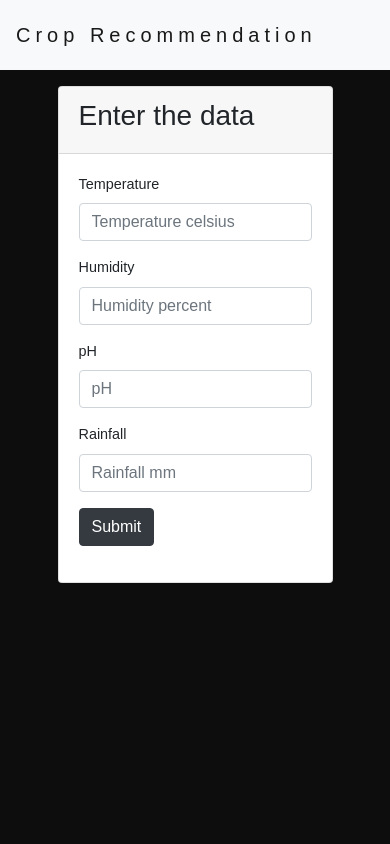
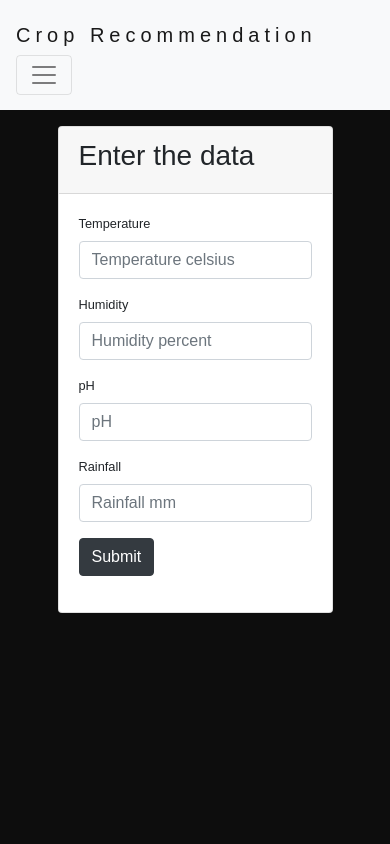
Before and after one commit to czyum/crop-recommender-deploy, a Flask app: page / in a window 390 px wide. Run offline with Flask 2, Linux system fonts and the light colour scheme; parts of the project's set-up code (start-up, migrations or seed data) failed here and were passed over; some libraries are stand-ins or nearby versions; some web fonts are replaced.

Commit message:
Changes in navbar

```diff
--- a/static/css/styles.css
+++ b/static/css/styles.css
@@ -32,6 +32,6 @@ h1 {
 
 @media screen and (max-width:500px) {
     body {
-        font-size: 0.9rem;
+        font-size: 0.8rem;
     }
 }
--- a/templates/base.html
+++ b/templates/base.html
@@ -13,10 +13,16 @@
 <body>
     <nav class="navbar navbar-expand-lg navbar-light bg-light">
         <a class="navbar-brand" href="#">Crop Recommendation</a>
-        <div class="collapse navbar-collapse" id="navbarSupportedContent">
+        <button class="navbar-toggler" type="button" data-toggle="collapse" data-target="#navbarNav" aria-controls="navbarNav" aria-expanded="false" aria-label="Toggle navigation">
+            <span class="navbar-toggler-icon"></span>
+          </button>
+        <div class="collapse navbar-collapse" id="navbarNav">
             <ul class="navbar-nav mr-auto">
                 <li class="nav-item active">
                     <a class="nav-link" href="https://github.com/czyum/Multiclass_Classification-Crop-Dataset"><img style="vertical-align:middle;margin-right:0.2rem;" src="./static/images/git.png" width="16" height="16" class="d-inline-block align-top" alt="">Analysis repository</a>
+                </li>
+                <li class="nav-item active">
+                    <a class="nav-link" href="https://github.com/czyum/crop-recommender-deploy"><img style="vertical-align:middle;margin-right:0.2rem;" src="./static/images/git.png" width="16" height="16" class="d-inline-block align-top" alt="">Deployment repository</a>
                 </li>
 
             </ul>
```
